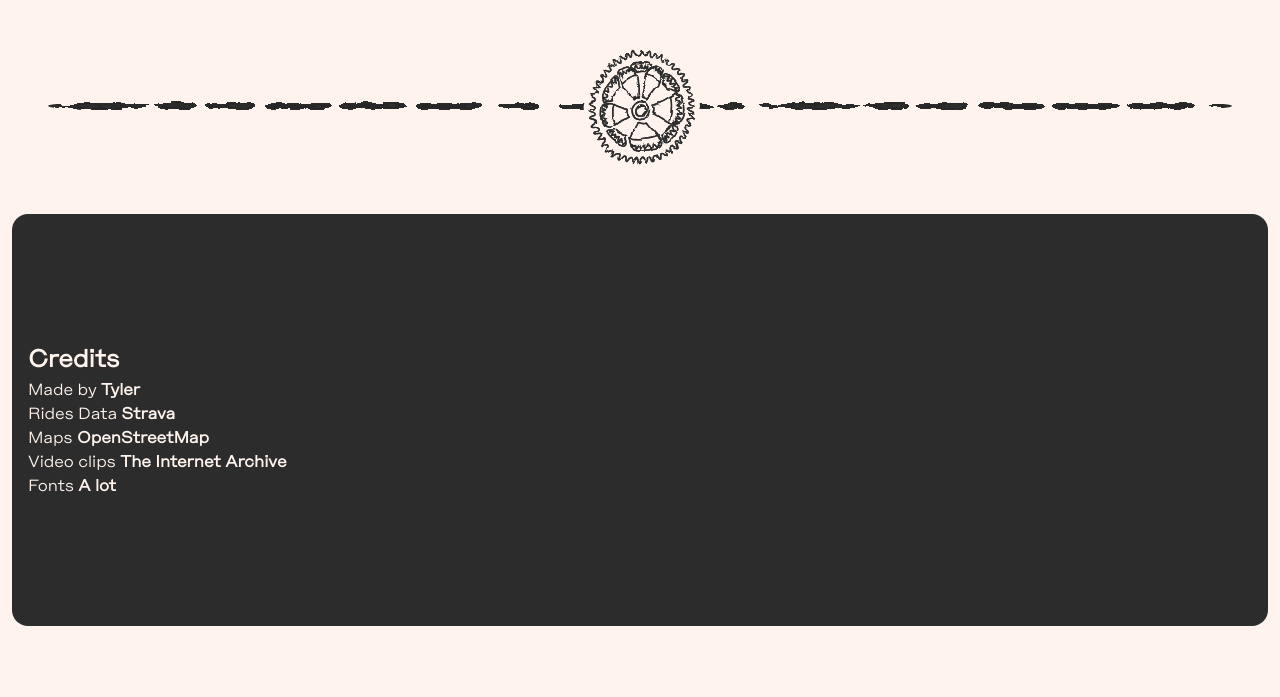
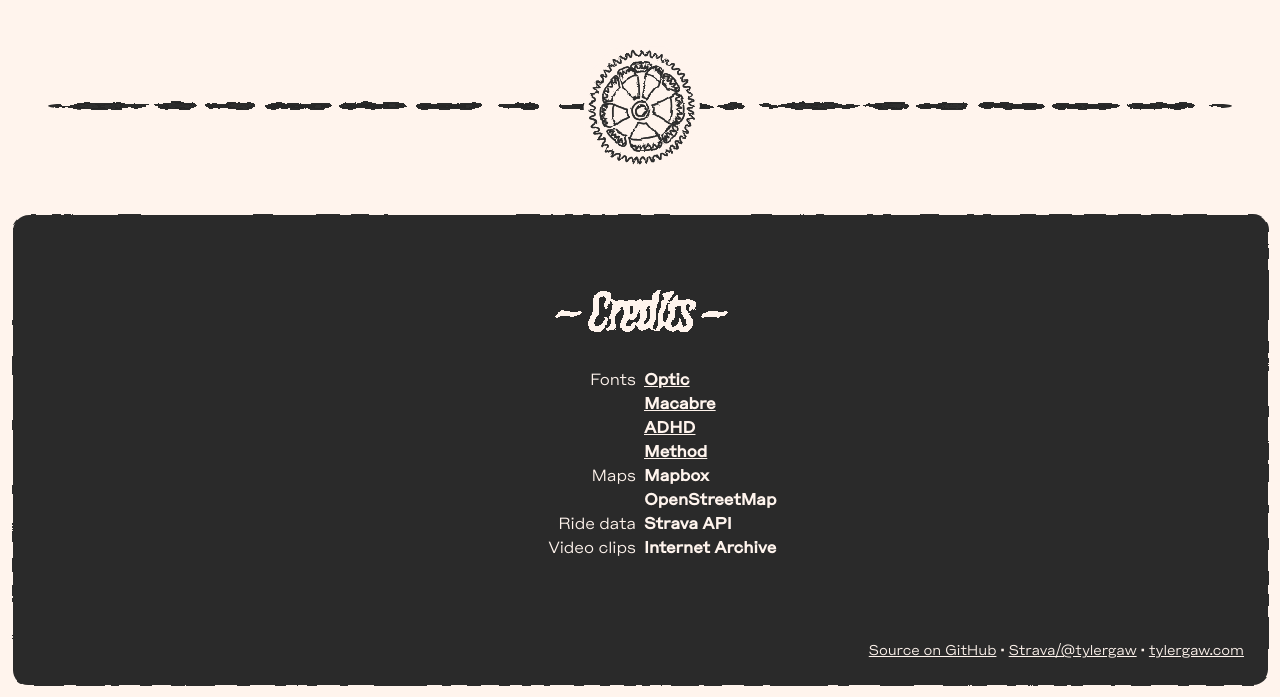
Before and after one commit to tylergaw/fairweather-ride, a website with bundled scripts: page index.html in a window 1280 px wide. Shown: the part 5272-5969 px from the top of the page. Before the commit the page ends 5910 px from the top, so only its background shows below. Built offline with nearby package versions, Linux system fonts and the light colour scheme.

Commit message:
Credits first pass

```diff
--- a/index.html
+++ b/index.html
@@ -162,12 +162,65 @@
 
     <footer class="credits">
       <div class="credits-contents">
-        <h2>Credits</h2>
-        <p>Made by <b>Tyler</b></p>
-        <p>Rides Data <b>Strava</b></p>
-        <p>Maps <b>OpenStreetMap</b></p>
-        <p>Video clips <b>The Internet Archive</b></p>
-        <p>Fonts <b>A lot</b></p>
+        <div class="credits-inner">
+          <h2>Credits</h2>
+          <div class="credit-lines">
+            <div class="credit-line">
+              <p>Fonts</p>
+              <p>
+                <b
+                  ><a href="https://www.futurefonts.com/loveletters/optic"
+                    >Optic</a
+                  ></b
+                >
+                <br />
+                <b
+                  ><a href="https://www.futurefonts.com/dave-coleman/macabre"
+                    >Macabre</a
+                  ></b
+                >
+                <br />
+                <b><a href="https://capitalics.wtf/en/font/adhd">ADHD</a></b
+                ><br />
+                <b
+                  ><a href="https://www.futurefonts.com/typeji/method"
+                    >Method</a
+                  ></b
+                >
+              </p>
+            </div>
+            <div class="credit-line">
+              <p>Maps</p>
+              <p>
+                <b>Mapbox</b><br />
+                <b>OpenStreetMap</b>
+              </p>
+            </div>
+            <div class="credit-line">
+              <p>Ride data</p>
+              <p>
+                <b>Strava API</b>
+              </p>
+            </div>
+            <div class="credit-line">
+              <p>Video clips</p>
+              <p>
+                <b>Internet Archive</b>
+              </p>
+            </div>
+          </div>
+          <p class="credits-byline">
+            <a href="https://github.com/tylergaw/fairweather-ride"
+              >Source on GitHub</a
+            >
+            •
+            <a href="https://www.strava.com/athletes/9750415"
+              >Strava/@tylergaw</a
+            >
+            •
+            <a href="https://tylergaw.com">tylergaw.com</a>
+          </p>
+        </div>
       </div>
     </footer>
   </body>
--- a/static/site.css
+++ b/static/site.css
@@ -608,10 +608,71 @@
   padding-top: 6rem;
 }
 
+.credits a {
+  color: var(--color-background);
+}
+
 .credits-contents {
+  padding: 3.5rem 1.5rem 1.5rem 1.5rem;
+  position: relative;
+}
+
+.credits-inner {
+  position: relative;
+}
+
+.credits-contents::before {
   background-color: var(--color-foreground);
   border-radius: 1rem;
-  padding: 8rem 1rem;
+  content: "";
+  display: block;
+  filter: url("#edge-noise");
+  left: 0;
+  top: 0;
+  position: absolute;
+  height: 100%;
+  width: 100%;
+}
+
+.credits h2 {
+  filter: url("#text-blur") url("#edge-noise-animated");
+  font-family: "macabre";
+  font-size: 3.25rem;
+  padding-bottom: 1.25rem;
+  text-align: center;
+}
+
+.credits h2::before,
+.credits h2::after {
+  content: " – ";
+}
+
+.credit-lines {
+  position: relative;
+}
+
+.credit-line {
+  display: flex;
+  gap: 0.5rem;
+  justify-content: center;
+}
+
+.credit-line p {
+  flex: 1 1 50%;
+}
+
+.credit-line p:first-of-type {
+  text-align: right;
+}
+
+.credit-line b {
+  font-family: "method-regular";
+}
+
+.credits-byline {
+  font-size: 0.875rem;
+  margin-top: 5rem;
+  text-align: right;
 }
 
 .divider {
```
